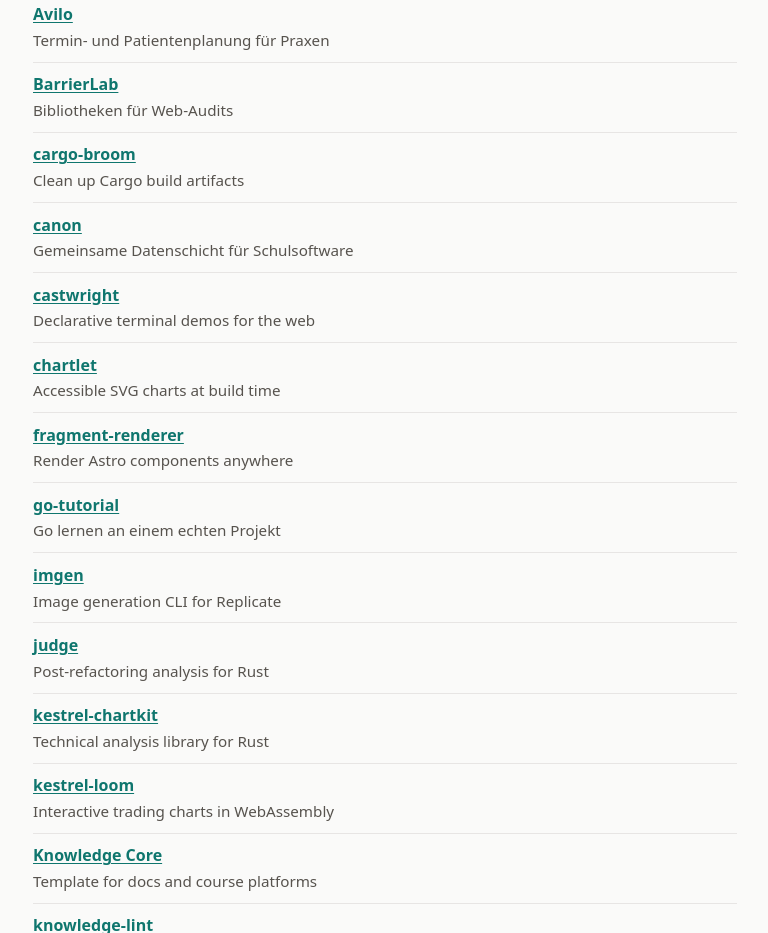
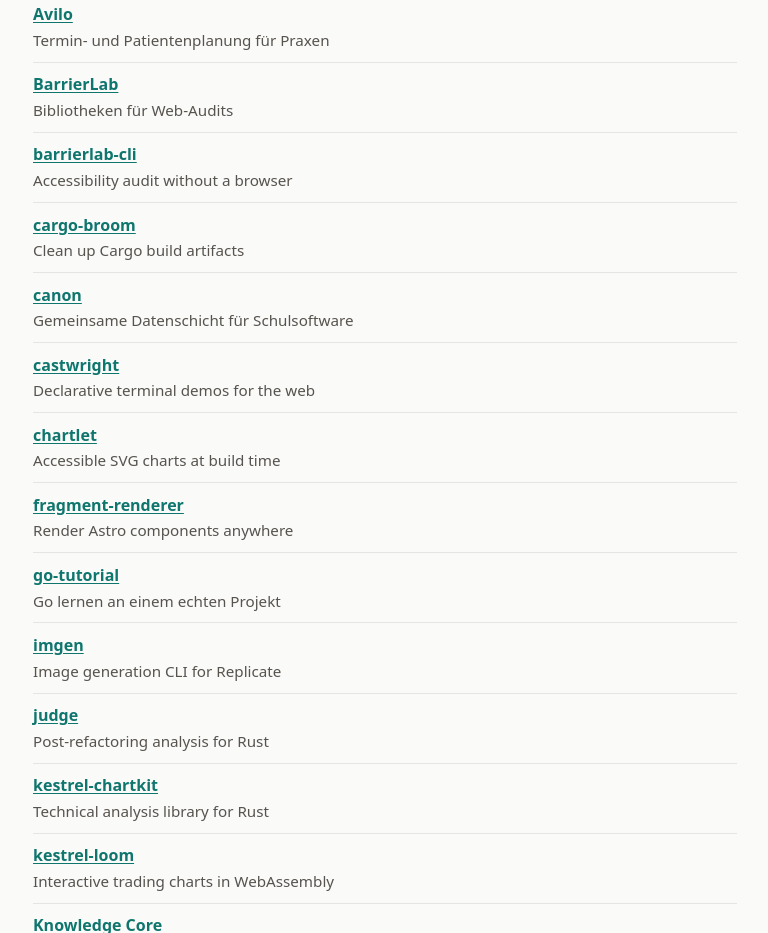
Before and after one commit to casoon/casoon.github.io, a plain HTML site: page index.html in a window 1280 px wide. Shown: the part 867-1800 px from the top of the page, without its empty margins (255-1023 px from the left). Drawn offline with Linux system fonts and the light colour scheme.

Commit message:
Root: barrierlab-cli in overview and robots.txt

```diff
--- a/index.html
+++ b/index.html
@@ -40,6 +40,7 @@
       <li><a href="/auditmyvisitors/">auditmyvisitors</a> <span>GA4 and Search Console in the terminal</span></li>
       <li><a href="/avilo/">Avilo</a> <span>Termin- und Patientenplanung für Praxen</span></li>
       <li><a href="/barrierlab/">BarrierLab</a> <span>Bibliotheken für Web-Audits</span></li>
+      <li><a href="/barrierlab-cli/">barrierlab-cli</a> <span>Accessibility audit without a browser</span></li>
       <li><a href="/broom/">cargo-broom</a> <span>Clean up Cargo build artifacts</span></li>
       <li><a href="/canon/">canon</a> <span>Gemeinsame Datenschicht für Schulsoftware</span></li>
       <li><a href="/castwright/">castwright</a> <span>Declarative terminal demos for the web</span></li>
```
Also changed, not shown: robots.txt, 1 other file.
